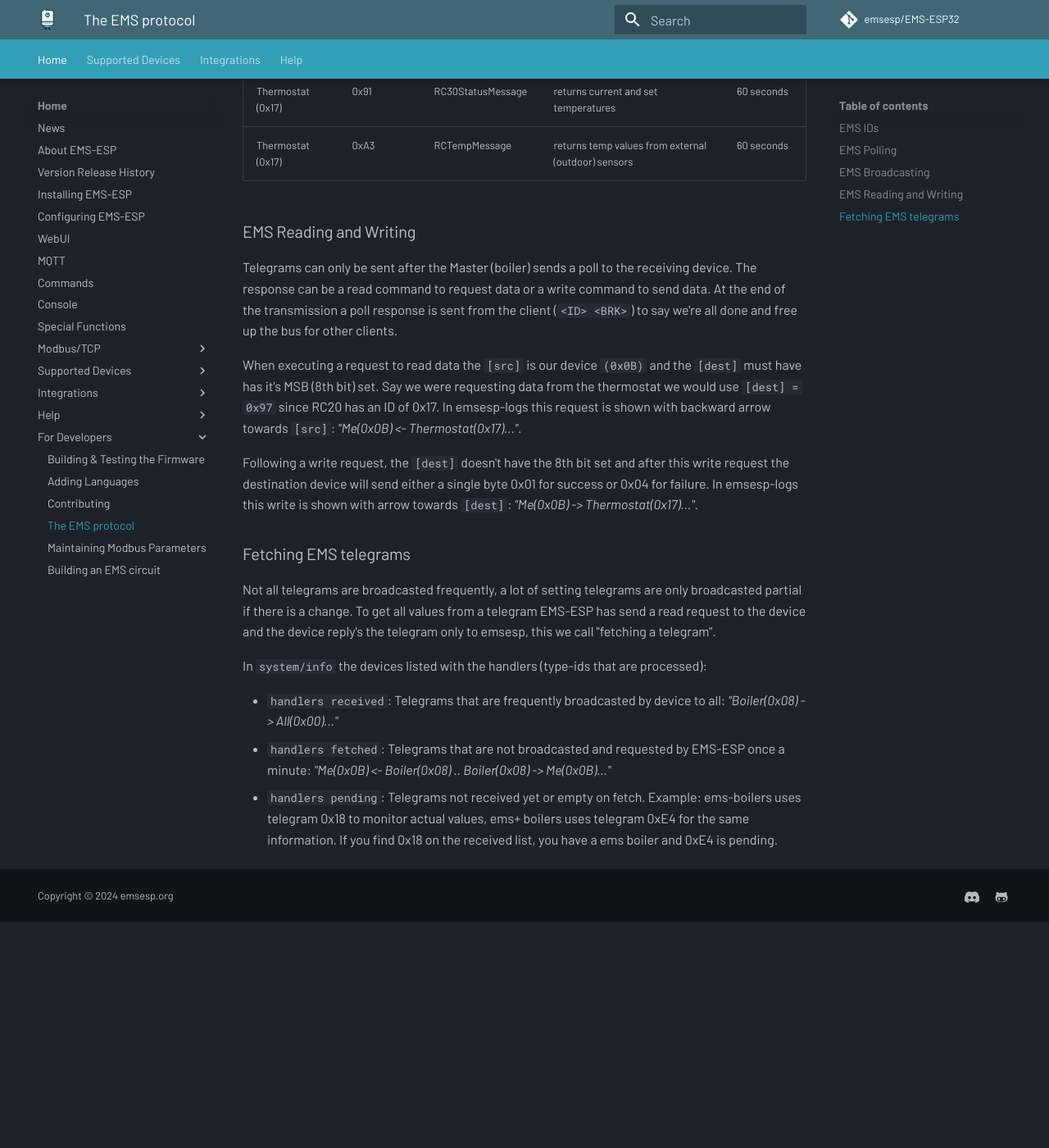
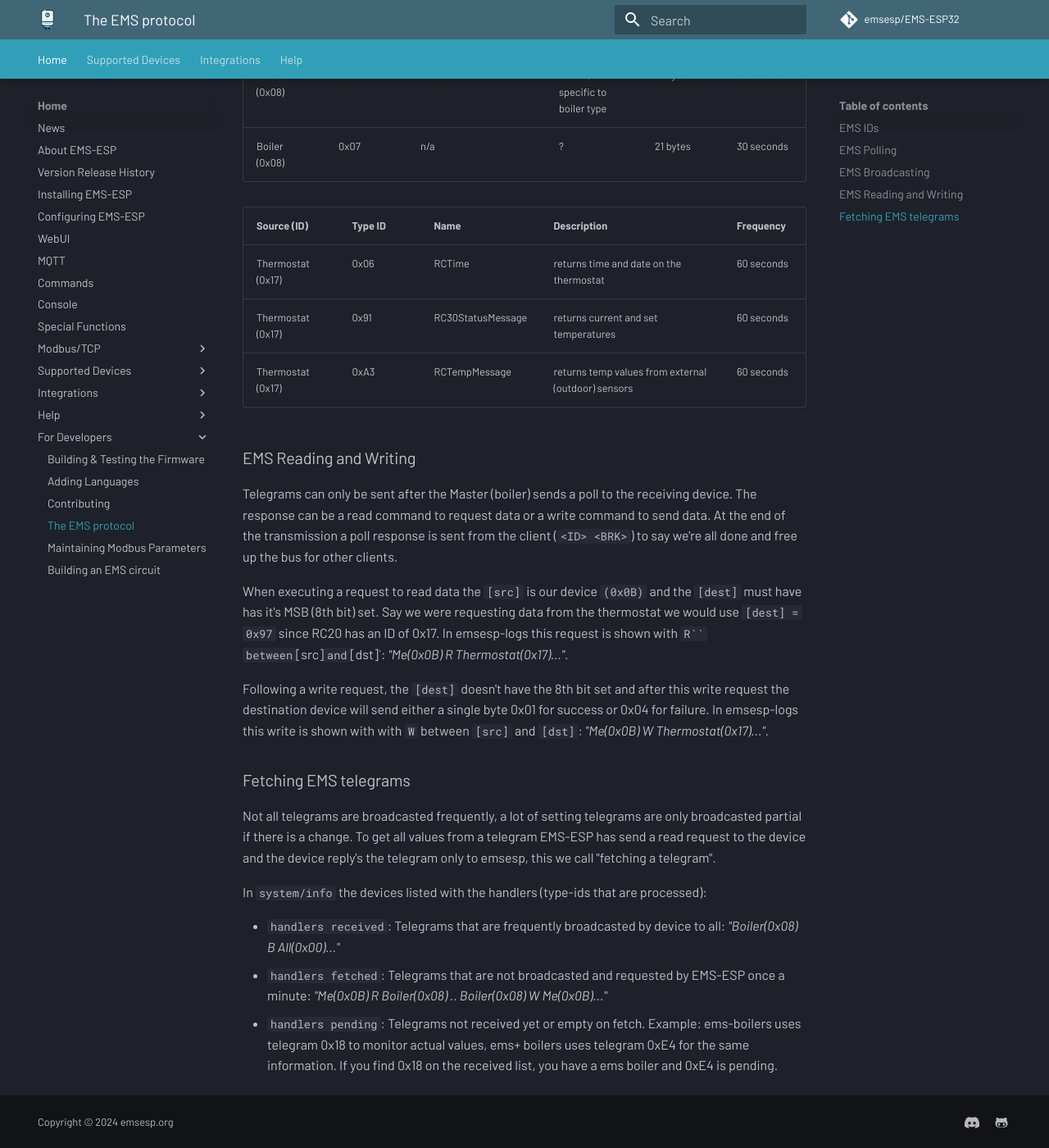
Before and after one commit to emsesp/docs, an MkDocs documentation site: the page built from docs/EMS-bus.md, in a window 1280 px wide and 1400 px high, scrolled down 1804 px. Shown: the whole window at 82% size. Built offline with MkDocs 1.6.1 and Material for MkDocs 9.7.7, drawn with Linux system fonts in a browser that asks for light colours; comment, search, counter and statistics services are not loaded; before the commit the page ends 2928 px from its top, so only the background shows below that; some of the changed lines change nothing that is shown; some of the changed text lies outside the part shown.

Commit message:
Update EMS-bus.md, ems/ems+ formats

```diff
--- a/docs/EMS-bus.md
+++ b/docs/EMS-bus.md
@@ -2,9 +2,21 @@
 
 A package can be a single byte (see Polling below) or a string of 6 or more bytes making up an actual data telegram. A telegram for the EMS 1.0 is always in the format:
 
-`[src] [dest] [type] [offset] [data] [crc] <BRK>`
+`[src] [dest] [type] [offset] [data] [crc] <BRK>` (Write/Broadcast)
+
+`[src] [dest|0x80] [type] [offset] [length] [crc] <BRK>` (Read)
 
 The first 4 bytes is referenced as the _header_ in this document.
+
+For EMS+/EMS2.0 the type is longer that 1 byte. The coding is:
+
+`[src] [dest] FF [offset] [typeHigh] [typeLow] [data] [crc] <BRK>` (Write/Broadcast)
+
+`[src] [dest|0x80] FF [offset] {length] [typeHigh] [typeLow] [crc] <BRK>` (Read)
+
+And the _header_ is 6/7 bytes.
+
+Junkers devices sets the MSB in `[src]` to `[src|0x80]`, all other brands not.
 
 ### EMS IDs
 
@@ -16,7 +28,7 @@
 
 ### EMS Polling
 
-The bus master (boiler) sends out a poll request every second by sending out a sequential list of all possible IDs as a single byte followed by the break signal. The ID always has its high 8th bit (MSB) set so in the code we're looking for 1 byte messages matching the format `[dest|0x80] <BRK>`.
+The bus master (boiler) sends out a poll request every second by sending out a sequential list of all possible IDs as a single byte followed by the break signal. The ID always has its high 8th bit (MSB) set so in the code we're looking for 1 byte messages matching the format `[dest|0x80] <BRK>`. In Junkers devices the MSB is not set.
 
 Any connected device can respond to a Polling request with an acknowledgement by sending back a single byte with its own ID. In our case we would listen for a `[0x8B] <BRK>` (meaning us) and then send back `[0x0B] <BRK>` to say we're alive and ready.
 
@@ -47,9 +59,9 @@
 
 Telegrams can only be sent after the Master (boiler) sends a poll to the receiving device. The response can be a read command to request data or a write command to send data. At the end of the transmission a poll response is sent from the client (`<ID> <BRK>`) to say we're all done and free up the bus for other clients.
 
-When executing a request to read data the `[src]` is our device `(0x0B)` and the `[dest]` must have has it's MSB (8th bit) set. Say we were requesting data from the thermostat we would use `[dest] = 0x97` since RC20 has an ID of 0x17. In emsesp-logs this request is shown with backward arrow towards `[src]`: _"Me(0x0B) <- Thermostat(0x17)..."_.
+When executing a request to read data the `[src]` is our device `(0x0B)` and the `[dest]` must have has it's MSB (8th bit) set. Say we were requesting data from the thermostat we would use `[dest] = 0x97` since RC20 has an ID of 0x17. In emsesp-logs this request is shown with `R`` between `[src]` and `[dst]`: _"Me(0x0B) R Thermostat(0x17)..."_.
 
-Following a write request, the `[dest]` doesn't have the 8th bit set and after this write request the destination device will send either a single byte 0x01 for success or 0x04 for failure. In emsesp-logs this write is shown with arrow towards `[dest]`: _"Me(0x0B) -> Thermostat(0x17)..."_.
+Following a write request, the `[dest]` doesn't have the 8th bit set and after this write request the destination device will send either a single byte 0x01 for success or 0x04 for failure. In emsesp-logs this write is shown with with `W` between `[src]` and `[dst]`: _"Me(0x0B) W Thermostat(0x17)..."_.
 
 ### Fetching EMS telegrams
 
@@ -57,6 +69,6 @@
 
 In `system/info` the devices listed with the handlers (type-ids that are processed):
 
-- `handlers received`: Telegrams that are frequently broadcasted by device to all: _"Boiler(0x08) -> All(0x00)..."_
-- `handlers fetched`: Telegrams that are not broadcasted and requested by EMS-ESP once a minute: _"Me(0x0B) <- Boiler(0x08) .. Boiler(0x08) -> Me(0x0B)..."_
+- `handlers received`: Telegrams that are frequently broadcasted by device to all: _"Boiler(0x08) B All(0x00)..."_
+- `handlers fetched`: Telegrams that are not broadcasted and requested by EMS-ESP once a minute: _"Me(0x0B) R Boiler(0x08) .. Boiler(0x08) W Me(0x0B)..."_
 - `handlers pending`: Telegrams not received yet or empty on fetch. Example: ems-boilers uses telegram 0x18 to monitor actual values, ems+ boilers uses telegram 0xE4 for the same information. If you find 0x18 on the received list, you have a ems boiler and 0xE4 is pending.
```
